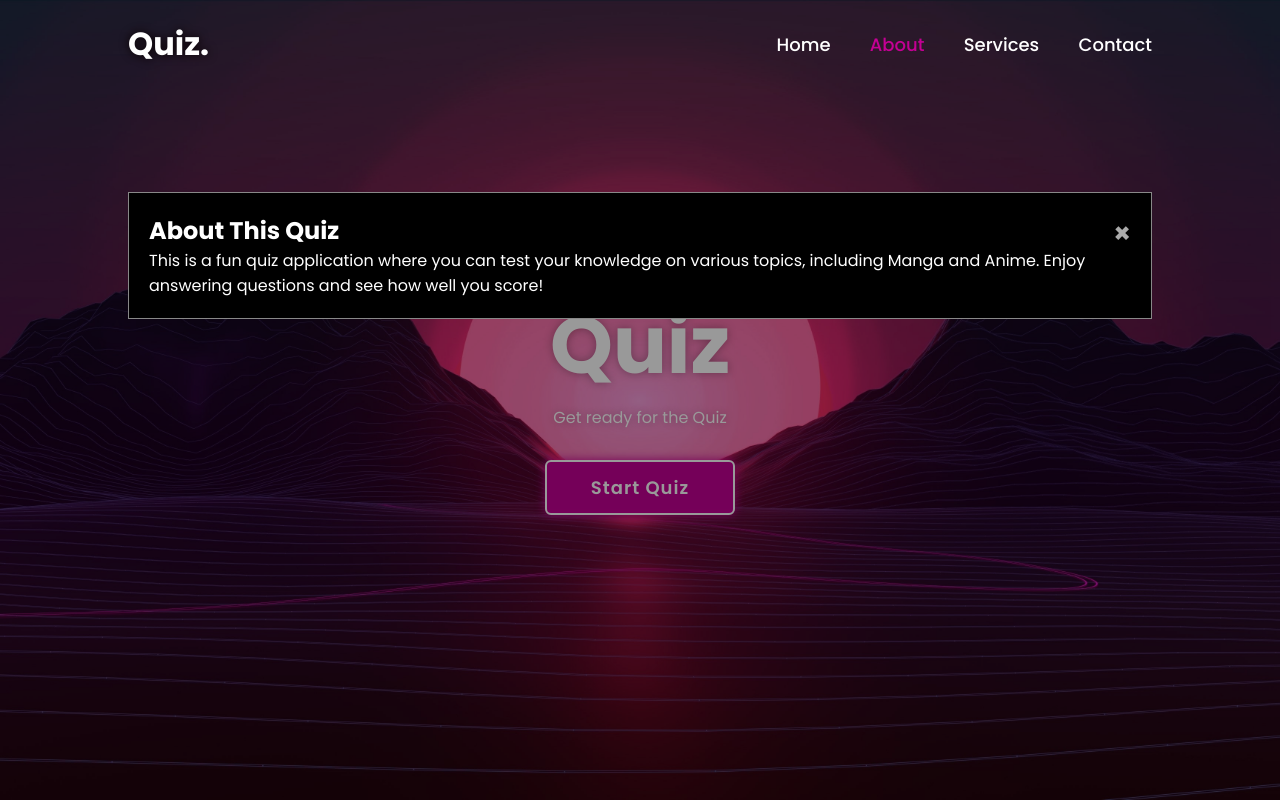
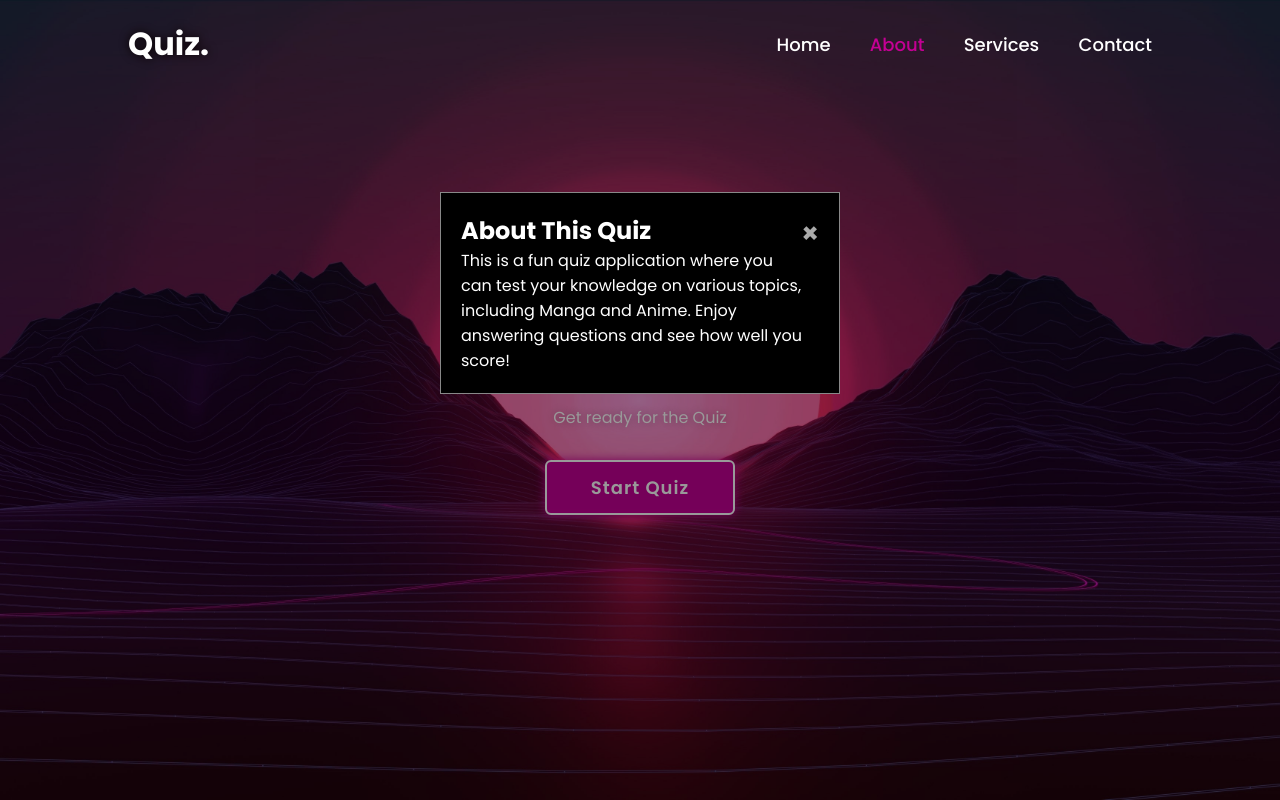
Before and after one commit to Desso888/QCMWEBSITE, a plain HTML site: page index.html in a window 1280 px wide. Both pictures are taken after a click on the link "About". Shown: the top 800 px of the page. Drawn offline with Linux system fonts and the light colour scheme.

Commit message:
QuizWebSite

```diff
--- a/style.css
+++ b/style.css
@@ -453,16 +453,24 @@ body {
     width: 100%;
     height: 100%;
     overflow: auto;
-    background-color: rgb(0,0,0);
     background-color: rgba(0,0,0,0.4);
 }
 
-.modal-content {
+/*.modal-content {
     background-color: #0f0f0f;
     margin: 15% auto;
     padding: 20px;
     border: 1px solid #888;
     width: 80%;
+}*/
+
+.modal-content {
+    background-color: #0f0f0f;
+    margin: 15% auto;
+    padding: 10px;
+    border: 1px solid #888;
+    width: 50%;
+    max-width: 400px;
 }
 
 .close-btn {
```
